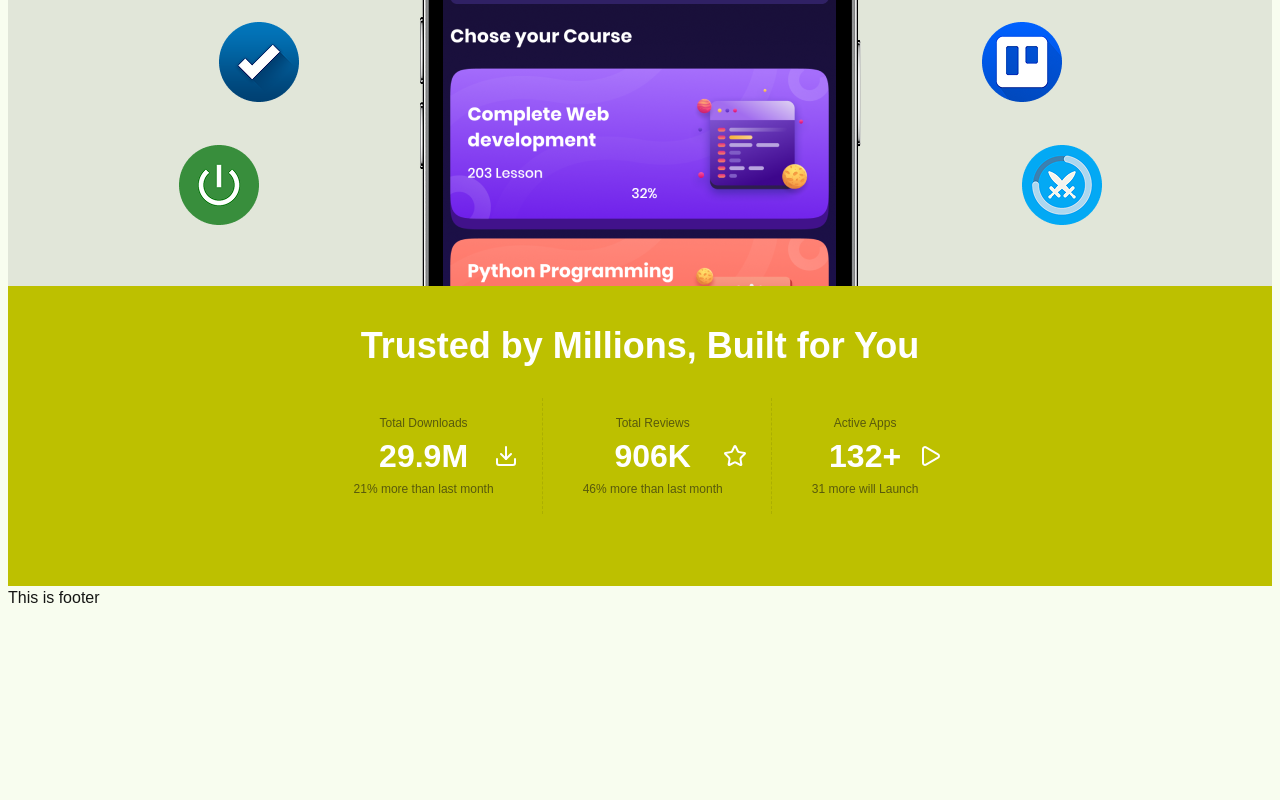
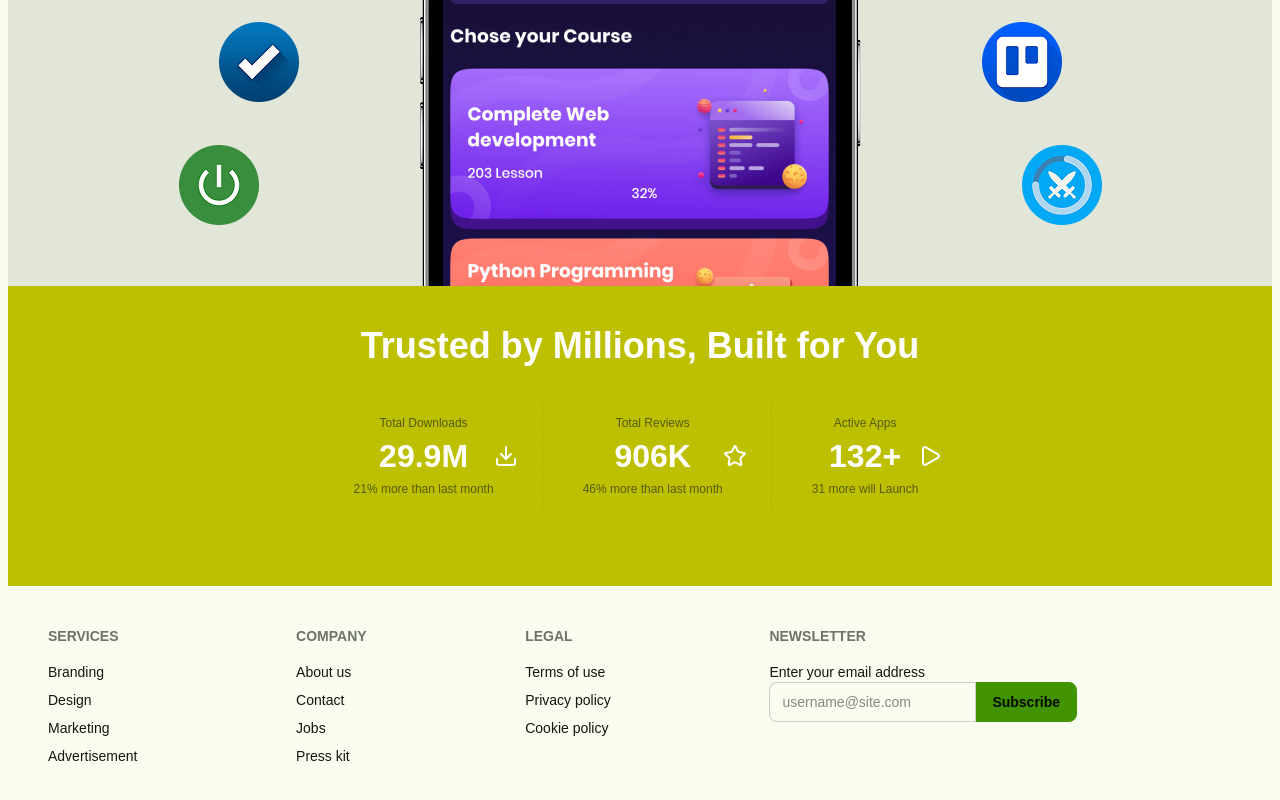
Before and after one commit to monirzkhan/AppNest, a React (Vite) app: page / in a window 1280 px wide. Shown: the part 728-1528 px from the top of the page. Before the commit the page ends 1338 px from the top, so only its background shows below. Built offline with nearby package versions, Linux system fonts and the light colour scheme.

Commit message:
footer structure developed

```diff
--- a/src/Components/Footer/Footer.jsx
+++ b/src/Components/Footer/Footer.jsx
@@ -2,9 +2,41 @@
 
 const Footer = () => {
     return (
-        <div>
-            <h1>This is footer</h1>
-        </div>
+        <footer className="footer sm:footer-horizontal bg-base-500 text-base-content p-10">
+            <nav>
+                <h6 className="footer-title">Services</h6>
+                <a className="link link-hover">Branding</a>
+                <a className="link link-hover">Design</a>
+                <a className="link link-hover">Marketing</a>
+                <a className="link link-hover">Advertisement</a>
+            </nav>
+            <nav>
+                <h6 className="footer-title">Company</h6>
+                <a className="link link-hover">About us</a>
+                <a className="link link-hover">Contact</a>
+                <a className="link link-hover">Jobs</a>
+                <a className="link link-hover">Press kit</a>
+            </nav>
+            <nav>
+                <h6 className="footer-title">Legal</h6>
+                <a className="link link-hover">Terms of use</a>
+                <a className="link link-hover">Privacy policy</a>
+                <a className="link link-hover">Cookie policy</a>
+            </nav>
+            <form>
+                <h6 className="footer-title">Newsletter</h6>
+                <fieldset className="w-80">
+                    <label>Enter your email address</label>
+                    <div className="join">
+                        <input
+                            type="text"
+                            placeholder="username@site.com"
+                            className="input input-bordered join-item" />
+                        <button className="btn btn-primary join-item">Subscribe</button>
+                    </div>
+                </fieldset>
+            </form>
+        </footer>
     );
 };
 
--- a/src/index.css
+++ b/src/index.css
@@ -18,8 +18,9 @@
 
  .active{
   text-decoration: underline;
-  text-decoration-color: green;
+  text-decoration-color: rgb(94, 213, 94);
   color: blueviolet;
-  text-decoration-thickness: 4px;
+  text-decoration-thickness: 2px;
+  text-underline-position: under;
 
  }
```
